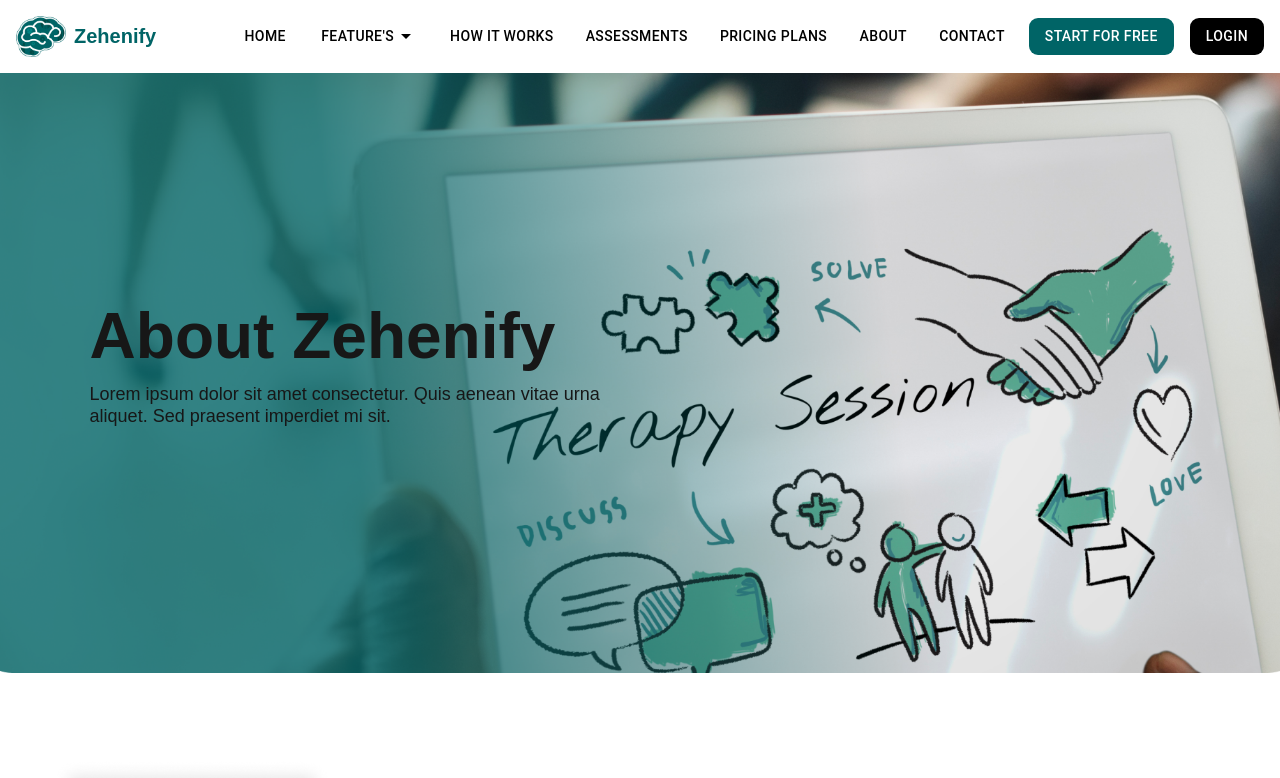
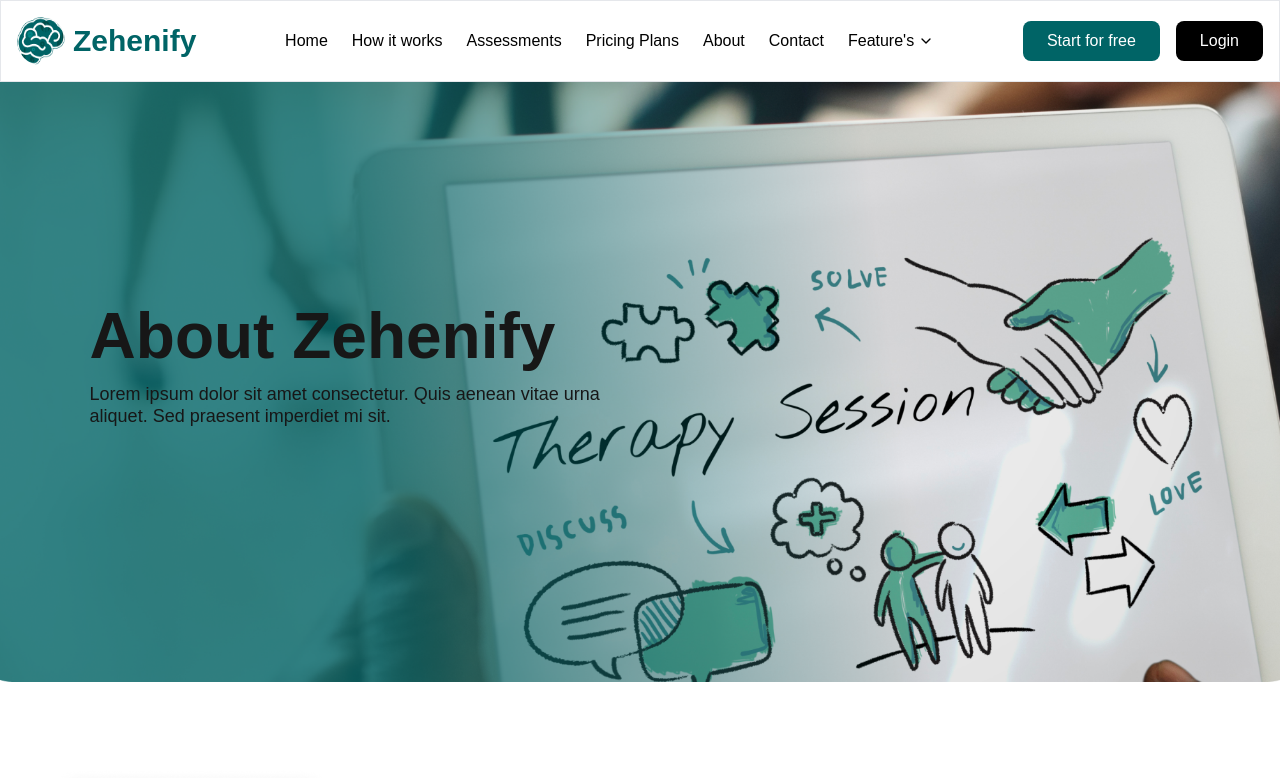
Before and after one commit to zehenify/Website, a Next.js app: page /about in a window 1280 px wide. Shown: the top 778 px of the page. Built offline with nearby package versions, Linux system fonts and the light colour scheme.

Commit message:
request demo, navbar responsive, footer responsive

```diff
--- a/app/globals.css
+++ b/app/globals.css
@@ -30,19 +30,21 @@ body {
   outline: none !important;
   background-color: transparent !important;
   color: white !important;
+  width: max-content !important;
+  padding-left: 1rem;
+  padding-right: 1rem;
 }
 
 .react-calendar__tile {
-  border: none !important;
   outline: none !important;
   border-radius: 4px !important;
   font-size: medium !important;
 }
+
 .react-active-calendar-tile {
   background-color: #ABEFC6 !important;
   border: 1px solid #449E48 !important;
   border-radius: 4px !important;
-  color: black !important;
 }
 .react-calendar__month-view__days__day--weekend {
   color: white !important;
--- a/app/home.js
+++ b/app/home.js
@@ -493,7 +493,7 @@ export default function Home() {
         </Box>
       </Box>
 
-      <Box>
+      <Box >
         <Box
           sx={{
             color: "#006466",
--- a/app/nav/page.js
+++ b/app/nav/page.js
@@ -1,191 +1,126 @@
-import React, {useState} from "react";
-import Box from "@mui/material/Box";
-import Button from "@mui/material/Button";
-import Image from "next/image";
-import Menu from "@mui/material/Menu";
-import MenuItem from "@mui/material/MenuItem";
-import { useRouter } from "next/navigation";
-import ArrowDropDownIcon from "@mui/icons-material/ArrowDropDown";
-import { styled } from "@mui/material/styles";
-import Paper from "@mui/material/Paper";
+import React, { useState } from "react";
 import logo from "../public/logo.png";
+import { Menu, X, ChevronDown } from 'lucide-react';
 
 export default function Nav() {
-  const router = useRouter();
+  const [isMenuOpen, setIsMenuOpen] = useState(false);
+  const [isDropdownOpen, setIsDropdownOpen] = useState(false);
 
-  const [anchorEl, setAnchorEl] = useState(null);
+  const navItems = [
+    { label: 'Home', path: '/' },
+    { label: 'How it works', path: '/howItWorks' },
+    { label: 'Assessments', path: '/assesments' },
+    { label: 'Pricing Plans', path: '/pricingPlans' },
+    { label: 'About', path: '/about' },
+    { label: 'Contact', path: '/contact' },
+  ];
 
-  const openMenu = (event) => {
-    setAnchorEl(event.currentTarget);
-  };
+  return (
+    <nav className="bg-white border px-4 py-4">
+      <div className="max-w-7xl mx-auto flex justify-between items-center">
+        <div className="flex items-center space-x-2">
+          <img
+            src={logo.src}
+            alt="Logo"
+            className="w-12 h-12 rounded-full"
+          />
+          <span className="text-[#006466] text-3xl font-bold">Zehenify</span>
+        </div>
 
-  const closeMenu = () => {
-    setAnchorEl(null);
-  };
+        <div className="hidden md:flex items-center space-x-6">
+          {navItems.map((item) => (
+            <a
+              key={item.label}
+              href={item.path}
+              className="text-black hover:text-[#006466] transition-colors"
+            >
+              {item.label}
+            </a>
+          ))}
 
-  const bull = (
-    <Box
-      component="span"
-      sx={{ display: "inline-block", mx: "2px", transform: "scale(0.8)" }}
+          <div className="relative">
+            <button
+              onClick={() => setIsDropdownOpen(!isDropdownOpen)}
+              className="flex items-center text-black hover:text-[#006466] transition-colors"
             >
-      •
-    </Box>
-  );
+              Feature's <ChevronDown className="ml-1 w-4 h-4" />
+            </button>
 
-  const Item = styled(Paper)(({ theme }) => ({
-    backgroundColor: "#fff",
-    ...theme.typography.body2,
-    padding: theme.spacing(1),
-    textAlign: "center",
-    color: theme.palette.text.secondary,
-    ...theme.applyStyles("dark", {
-      backgroundColor: "#1A2027",
-    }),
-  }));
+            {isDropdownOpen && (
+              <div className="absolute right-0 mt-2 w-48 bg-white rounded-md shadow-lg py-1 z-10">
+                {[1, 2, 3, 4, 5].map((item) => (
+                  <a
+                    key={item}
+                    href="#"
+                    className="block px-4 py-2 text-sm text-gray-700 hover:bg-gray-100"
+                  >
+                    {item}
+                  </a>
+                ))}
+              </div>
+            )}
+          </div>
+        </div>
 
-  const navigateToAbout = () => {
-    router.push("/about");
-  };
+        <div className="hidden md:flex items-center space-x-4">
+          <button className="px-6 py-2 bg-[#006466] text-white rounded-lg hover:bg-[#005557] transition-colors">
+            Start for free
+          </button>
+          <button className="px-6 py-2 bg-black text-white rounded-lg hover:bg-gray-800 transition-colors">
+            Login
+          </button>
+        </div>
 
-  const navigateToPricingPlans = () => {
-    router.push("/pricingPlans");
-  };
+        <button
+          onClick={() => setIsMenuOpen(!isMenuOpen)}
+          className="md:hidden text-black"
+        >
+          {isMenuOpen ? <X className="w-6 h-6" /> : <Menu className="w-6 h-6" />}
+        </button>
+      </div>
 
-  const navigateToHome = () => {
-    router.push("/");
-  };
-
-  const navigateToHowItWorks = () => {
-    router.push("/howItWorks");
-  };
-
-  const navigateToContact = () => {
-    router.push("/contact");
-  };
-
-  const navigateToAssesments = () => {
-    router.push("/assesments");
-  };
-  return (
-    <Box
-      component="section"
-      sx={{
-        display: "flex",
-        justifyContent: "space-between",
-        alignItems: "center",
-        p: 2,
-        border: "1px",
-        bgcolor: "white",
-        color: "#006466",
-        fontSize: "20px",
-        fontWeight: "bold",
-      }}
+      {isMenuOpen && (
+        <div className="md:hidden absolute top-16 left-0 right-0 bg-white border-t z-50">
+          <div className="px-4 py-2 space-y-2">
+            {navItems.map((item) => (
+              <a
+                key={item.label}
+                href={item.path}
+                className="block py-2 text-black hover:text-[#006466] transition-colors"
               >
-      <Box sx={{ display: "flex", alignItems: "center" }}>
-        <Image src={logo} alt="User Image" width={50} height={50} />
-        <span style={{ marginLeft: "8px" }}>Zehenify</span>
-      </Box>
-
-      <Box
-        sx={{
-          display: "flex",
-          gap: 2,
-        }}
+                {item.label}
+              </a>
+            ))}
+            <button
+              onClick={() => setIsDropdownOpen(!isDropdownOpen)}
+              className="flex items-center w-full py-2 text-black hover:text-[#006466] transition-colors"
             >
-        <Button
-          variant="text"
-          onClick={navigateToHome}
-          sx={{ color: "black", cursor: "pointer" }}
+              Feature's <ChevronDown className="ml-1 w-4 h-4" />
+            </button>
+            {isDropdownOpen && (
+              <div className="pl-4 space-y-2">
+                {[1, 2, 3, 4, 5].map((item) => (
+                  <a
+                    key={item}
+                    href="#"
+                    className="block py-2 text-sm text-gray-700 hover:text-[#006466]"
                   >
-          Home
-        </Button>
-        <Button
-          variant="text"
-          sx={{ color: "black", cursor: "pointer" }}
-          onClick={openMenu}
-        >
-          Feature's <ArrowDropDownIcon />
-        </Button>
-
-        <Menu anchorEl={anchorEl} open={Boolean(anchorEl)} onClose={closeMenu}>
-          <MenuItem onClick={closeMenu} sx={{ cursor: "pointer" }}>
-            1
-          </MenuItem>
-          <MenuItem onClick={closeMenu} sx={{ cursor: "pointer" }}>
-            2
-          </MenuItem>
-          <MenuItem onClick={closeMenu} sx={{ cursor: "pointer" }}>
-            3
-          </MenuItem>
-          <MenuItem onClick={closeMenu} sx={{ cursor: "pointer" }}>
-            4
-          </MenuItem>
-          <MenuItem onClick={closeMenu} sx={{ cursor: "pointer" }}>
-            5
-          </MenuItem>
-        </Menu>
-
-        <Button
-          variant="text"
-          onClick={navigateToHowItWorks}
-          sx={{ color: "black", cursor: "pointer" }}
-        >
-          How it works
-        </Button>
-        <Button
-          variant="text"
-          onClick={navigateToAssesments}
-          sx={{ color: "black", cursor: "pointer" }}
-        >
-          Assessments
-        </Button>
-        <Button
-          variant="text"
-          onClick={navigateToPricingPlans}
-          sx={{ color: "black", cursor: "pointer" }}
-        >
-          Pricing Plans
-        </Button>
-        <Button
-          variant="text"
-          onClick={navigateToAbout}
-          sx={{ color: "black", cursor: "pointer" }}
-        >
-          About
-        </Button>
-        <Button
-          variant="text"
-          onClick={navigateToContact}
-          sx={{ color: "black", cursor: "pointer" }}
-        >
-          Contact
-        </Button>
-
-        <Button
-          variant="text"
-          sx={{
-            color: "white",
-            bgcolor: "#006466",
-            borderRadius: "9px",
-            cursor: "pointer",
-            paddingX : "1rem",
-          }}
-        >
+                    {item}
+                  </a>
+                ))}
+              </div>
+            )}
+            <div className="pt-4 space-y-2">
+              <button className="w-full px-6 py-2 bg-[#006466] text-white rounded-lg hover:bg-[#005557] transition-colors">
                 Start for free
-        </Button>
-        <Button
-          variant="text"
-          sx={{
-            color: "white",
-            bgcolor: "black",
-            borderRadius: "9px",
-            cursor: "pointer",
-            paddingX : "1rem"
-          }}
-        >
+              </button>
+              <button className="w-full px-6 py-2 bg-black text-white rounded-lg hover:bg-gray-800 transition-colors">
                 Login
-        </Button>
-      </Box>
-    </Box>
+              </button>
+            </div>
+          </div>
+        </div>
+      )}
+    </nav>
   );
 }
```
Also changed, not shown: app/footer/page.js (+23 -19 lines), app/requestDemo/page.js (+74 -23 lines). Lines whose indentation alone changed are shown as unchanged.
